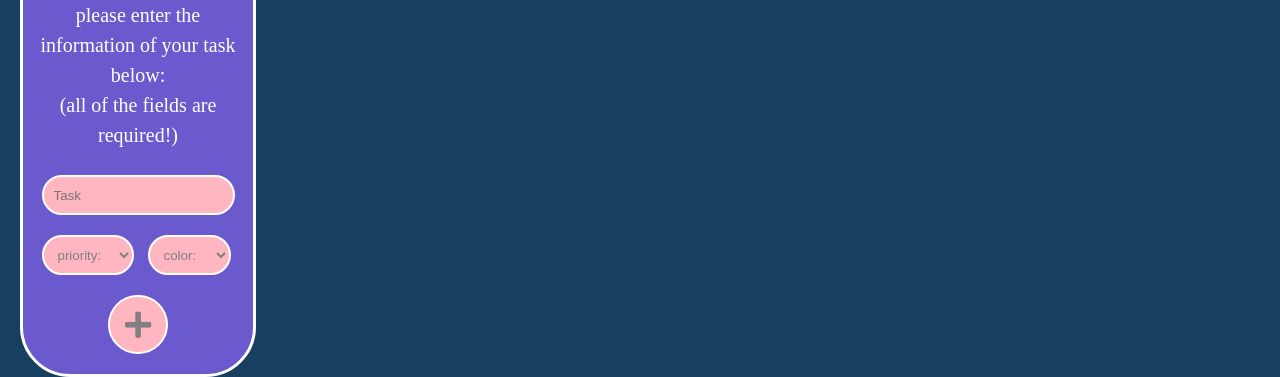
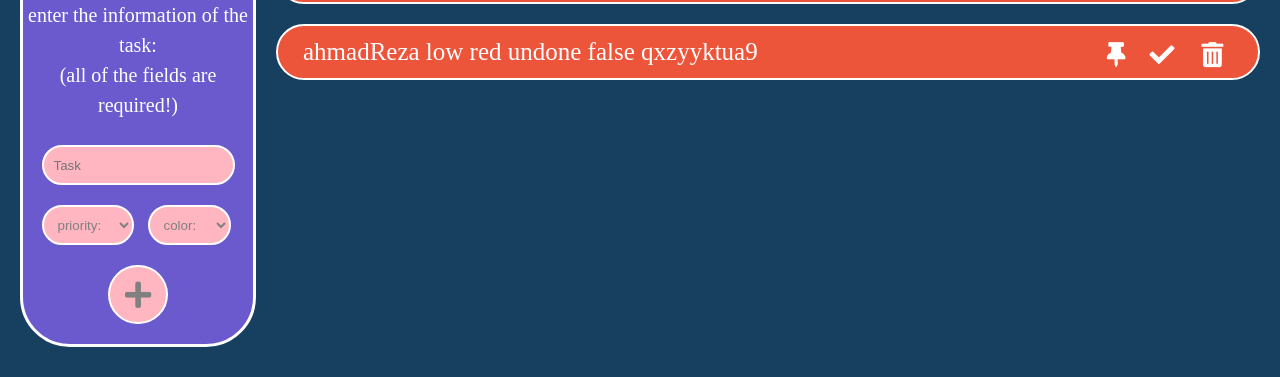
Before and after one commit to YasminKad/To-Do-List, a plain HTML site: page index.html in a window 1280 px wide. Shown: the part 680-1057 px from the top of the page. After the commit the page ends 1027 px from the top, so only its background shows below. Drawn offline with Linux system fonts and the light colour scheme.

Commit message:
medium cards sorting bug fixed

```diff
--- a/index.html
+++ b/index.html
@@ -23,7 +23,7 @@
         </div>
         <div class="add-to-do-section">
             <p class="title">Make A Card</p>
-            <p class="please-add-info"> please enter the information of your task below:
+            <p class="please-add-info">enter the information of the task:
                 <br>
                 <span>(all of the fields are required!)</span>
             </p>
--- a/main.js
+++ b/main.js
@@ -1,7 +1,7 @@
 const data = {
     todoList: []
 }
-const priorityValues = {high: 2, medium: 1, low: 1}
+const priorityValues = {high: 2, medium: 1, low: 0}
 let todoListCopy = data.todoList
 let dependencies = []
 
@@ -67,17 +67,17 @@ function addTodo(cardName, cardColor, cardPriority) {
     data.todoList = [...todoListCopy, todo]
 }
 
-// console.log("add to do test;")
+console.log("add to do test;")
 addTodo("yasmin", "green", "high")
-// addTodo("rosa", "yellow", "medium")
-// addTodo("goli", "yellow", "low")
+addTodo("rosa", "yellow", "medium")
+addTodo("goli", "yellow", "low")
 addTodo("sahar", "red", "low")
 addTodo("farid", "green", "high")
-// addTodo("task3", "yellow", "medium")
-// addTodo("ahmadReza", "red", "low")
-// addTodo("task2", "yellow", "medium")
-// addTodo("ehsan", "green", "high")
-// addTodo("task1", "yellow", "medium")
+addTodo("task3", "yellow", "medium")
+addTodo("ahmadReza", "red", "low")
+addTodo("task2", "yellow", "medium")
+addTodo("ehsan", "green", "high")
+addTodo("task1", "yellow", "medium")
 
 
 // console.log(data.todoList)
@@ -148,7 +148,7 @@ function pin(id) {
 
 // console.log("pin test")
 // console.log(data.todoList)
-pin(data.todoList[1].id)
+// pin(data.todoList[1].id)
 
 function sort() {
     const {pinned, notPinned, done} = data.todoList.reduce((prev, curr) => {
@@ -326,6 +326,7 @@ function checkValidationAndMakeACard() {
 function makeTodoCard() {
     if (data.todoList.length >= 0) {
         addTodo(taskName.value, selectors[1].value, selectors[0].value)
+        console.log("todo added")
     }
     taskName.classList.remove("input-is-empty", "input-is-okay");
     selectors.forEach(e => {
```
